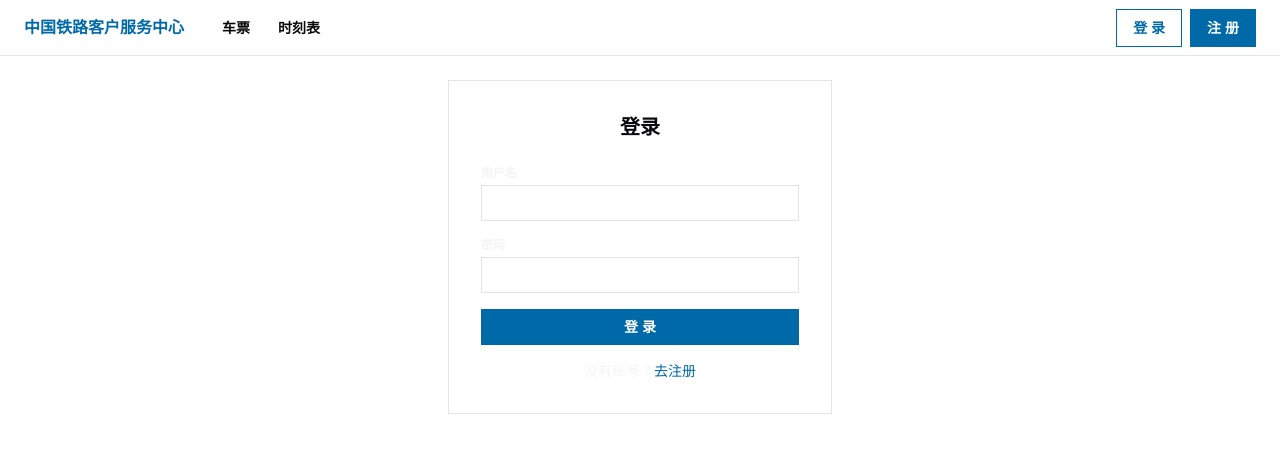
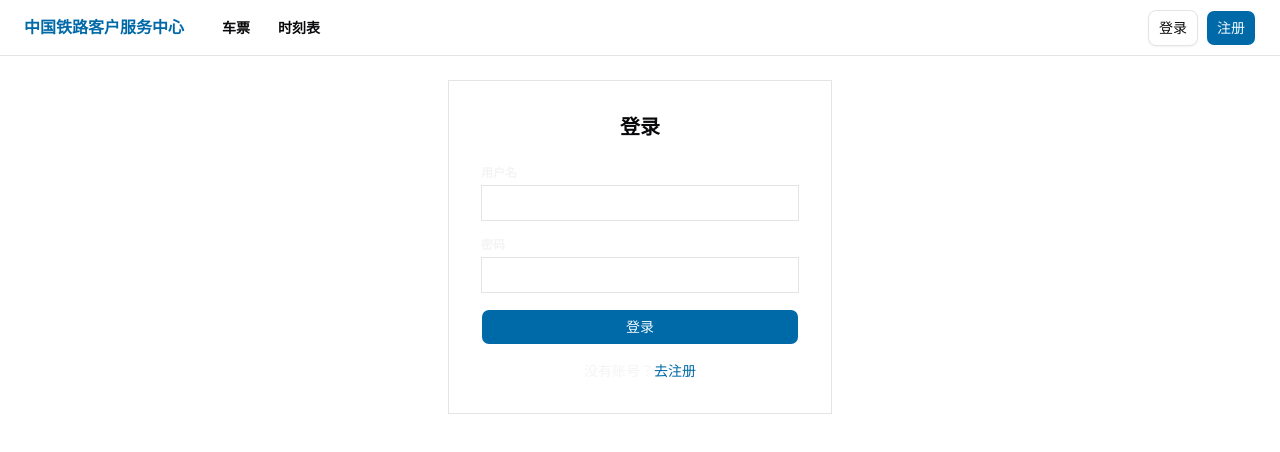
Before and after one commit to konglils/12306, a React (Vite) app in the folder frontend/: page /signin in a window 1280 px wide. Shown: the top 452 px of the page. Built offline with nearby package versions, Linux system fonts and the light colour scheme; no server answers.

Commit message:
feat: 把所有 button 替换成 shadcn/ui

```diff
--- a/frontend/src/App.tsx
+++ b/frontend/src/App.tsx
@@ -8,6 +8,7 @@ import Signup from './pages/Signup'
 import NotFound from './pages/NotFound'
 import { useStations } from './store/stations'
 import { useAuth } from './store/auth'
+import { Button } from '@/components/ui/button'
 
 function NavLink({ to, children }: { to: string; children: React.ReactNode }) {
   const location = useLocation()
@@ -54,27 +55,18 @@ export default function App() {
           {username ? (
             <>
               <span className="text-sm font-semibold text-ink">{username}</span>
-              <button
-                onClick={handleSignout}
-                className="px-4 py-2 border text-sm font-semibold cursor-pointer text-primary border-primary transition-all hover:bg-primary hover:text-white"
-              >
-                登 出
-              </button>
+              <Button type="button" onClick={handleSignout}>
+                登出
+              </Button>
             </>
           ) : (
             <>
-              <Link
-                to="/signin"
-                className="px-4 py-2 border text-sm font-semibold no-underline text-primary border-primary transition-all hover:bg-primary hover:text-white"
-              >
-                登 录
-              </Link>
-              <Link
-                to="/signup"
-                className="px-4 py-2 border text-sm font-semibold no-underline bg-primary text-white border-primary transition-all hover:bg-white hover:text-primary"
-              >
-                注 册
-              </Link>
+              <Button variant="outline" asChild>
+                <Link to="/signin">登录</Link>
+              </Button>
+              <Button asChild>
+                <Link to="/signup">注册</Link>
+              </Button>
             </>
           )}
         </div>
--- a/frontend/src/components/TicketSearch.tsx
+++ b/frontend/src/components/TicketSearch.tsx
@@ -1,5 +1,6 @@
 import { useRef, useState } from 'react'
 import { useStations } from '../store/stations'
+import { Button } from '@/components/ui/button'
 
 interface Props {
   fromCode?: string
@@ -126,14 +127,14 @@ export default function TicketSearch({ fromCode, toCode, date, onSearch }: Props
           )}
         </div>
 
-        <button
-          type="button"
+        <Button
+          variant="outline"
+          size="icon"
           onClick={swap}
-          className="w-9 h-9 border border-stroke bg-card text-primary cursor-pointer flex items-center justify-center shrink-0 hover:bg-primary hover:text-white hover:border-primary"
           title="交换出发到达站"
         >
           ⇄
-        </button>
+        </Button>
 
         <div ref={toRef} className="relative">
           <label className="block text-xs font-semibold text-muted mb-1">到达站</label>
@@ -172,13 +173,11 @@ export default function TicketSearch({ fromCode, toCode, date, onSearch }: Props
           />
         </div>
 
-        <button
-          type="button"
+        <Button
           onClick={search}
-          className="h-9 px-6 border border-primary bg-primary text-white font-bold text-sm cursor-pointer whitespace-nowrap hover:bg-primary-hi hover:border-primary-hi"
         >
-          查 询
-        </button>
+          查询
+        </Button>
       </div>
     </section>
   )
--- a/frontend/src/pages/Signin.tsx
+++ b/frontend/src/pages/Signin.tsx
@@ -2,6 +2,7 @@ import { useState } from 'react'
 import { Link, useNavigate } from 'react-router-dom'
 import axios from 'axios'
 import { useAuth } from '../store/auth'
+import { Button } from '@/components/ui/button'
 
 export default function Signin() {
   const navigate = useNavigate()
@@ -59,13 +60,9 @@ export default function Signin() {
             <p className="text-sm text-accent">{error}</p>
           )}
 
-          <button
-            type="submit"
-            disabled={submitting}
-            className="h-9 border border-primary bg-primary text-white font-bold text-sm cursor-pointer hover:bg-primary-hi hover:border-primary-hi disabled:opacity-50"
-          >
-            {submitting ? '登录中...' : '登 录'}
-          </button>
+          <Button type="submit" disabled={submitting}>
+            {submitting ? '登录中...' : '登录'}
+          </Button>
         </form>
 
         <p className="text-sm text-muted mt-4 text-center">
--- a/frontend/src/pages/Signup.tsx
+++ b/frontend/src/pages/Signup.tsx
@@ -1,6 +1,7 @@
 import { useState } from 'react'
 import { Link, useNavigate } from 'react-router-dom'
 import axios from 'axios'
+import { Button } from '@/components/ui/button'
 
 export default function Signup() {
   const navigate = useNavigate()
@@ -77,13 +78,9 @@ export default function Signup() {
             <p className="text-sm text-accent">{error}</p>
           )}
 
-          <button
-            type="submit"
-            disabled={submitting}
-            className="h-9 border border-primary bg-primary text-white font-bold text-sm cursor-pointer hover:bg-primary-hi hover:border-primary-hi disabled:opacity-50"
-          >
-            {submitting ? '注册中...' : '注 册'}
-          </button>
+          <Button type="submit" disabled={submitting}>
+            {submitting ? '注册中...' : '注册'}
+          </Button>
         </form>
 
         <p className="text-sm text-muted mt-4 text-center">
--- a/frontend/src/pages/Trains.tsx
+++ b/frontend/src/pages/Trains.tsx
@@ -3,6 +3,7 @@ import { useSearchParams } from 'react-router-dom'
 import axios from 'axios'
 import type { Train } from '../types'
 import { useStations } from '../store/stations'
+import { Button } from '@/components/ui/button'
 
 export default function Trains() {
   const [searchParams, setSearchParams] = useSearchParams()
@@ -50,13 +51,9 @@ export default function Trains() {
               className="w-full h-9 px-2.5 text-sm border border-stroke bg-card text-ink outline-none focus:border-primary focus:ring-2 focus:ring-primary/20"
             />
           </div>
-          <button
-            type="button"
-            onClick={() => lookup()}
-            className="h-9 px-6 border border-primary bg-primary text-white font-bold text-sm cursor-pointer whitespace-nowrap hover:bg-primary-hi hover:border-primary-hi"
-          >
-            查 询
-          </button>
+          <Button onClick={() => lookup()}>
+            查询
+          </Button>
         </div>
       </section>
 
```
